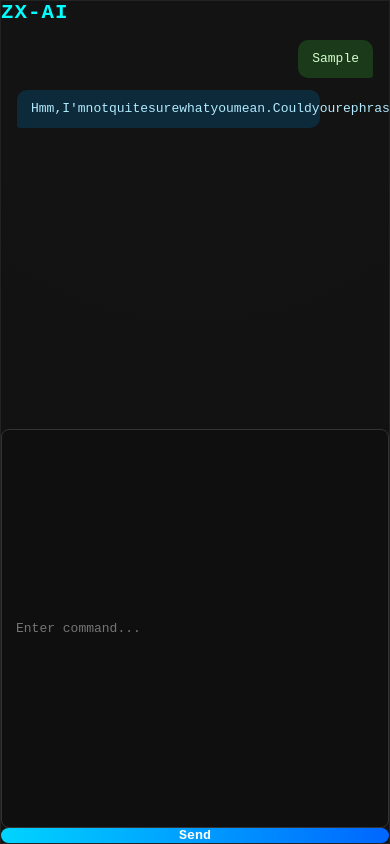
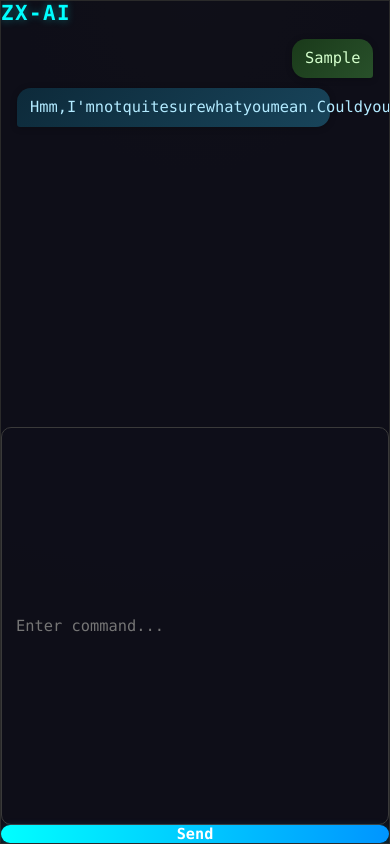
Before and after one commit to zxkuhl/Test-for-possible-ai, a plain HTML site: page index.html in a window 390 px wide. Both pictures are taken after typing "Sample" into the empty fields and a click on the button "Send". Drawn offline with Linux system fonts and the light colour scheme.

Commit message:
Refactor CSS for better design and responsiveness
Updated styles for improved aesthetics and layout.

```diff
--- a/style.css
+++ b/style.css
@@ -2,7 +2,7 @@
   box-sizing: border-box;
   margin: 0;
   padding: 0;
-  font-family: monospace;
+  font-family: 'JetBrains Mono', 'Fira Code', 'Consolas', monospace;
 }
 
 html, body {
@@ -11,113 +11,153 @@
 }
 
 body {
-  background: radial-gradient(circle at top, #0a0a0a, #000);
-  color: #eaeaea;
+  background: radial-gradient(circle at top, #0a0a1a, #000);
+  color: #e0e0e0;
   min-height: 100vh;
   display: flex;
   flex-direction: column;
+  overflow: hidden;
 }
 
-/* Main container - takes full available space */
 #ai-container {
   flex: 1;
   display: flex;
   flex-direction: column;
   width: 100%;
-  max-width: 1000px;           /* optional: limit max width on very wide screens */
-  margin: 0 auto;              /* centers when screen is wider than max-width */
-  background: rgba(20, 20, 20, 0.92);
-  border: 1px solid #222;
-  border-radius: 0;            /* remove rounded corners on full-screen */
-  box-shadow: 0 0 40px rgba(0, 255, 255, 0.08);
+  max-width: 960px;           /* reduced from 1100px */
+  margin: 0 auto;
+  background: rgba(15, 15, 25, 0.94);
+  border: 1px solid #2a2a2a;
+  border-radius: 10px;
+  box-shadow: 0 0 50px rgba(0, 212, 255, 0.1);
+  overflow: hidden;
 }
 
-/* Header / Title area */
+/* Header - more compact */
 header {
-  padding: 14px 16px;
+  padding: 12px 16px;
   text-align: center;
-  border-bottom: 1px solid #222;
+  border-bottom: 1px solid #333;
+  background: rgba(0, 0, 0, 0.35);
 }
 
 h1 {
   margin: 0;
-  font-size: 1.6rem;
-  color: cyan;
-  letter-spacing: 1px;
+  font-size: 1.45rem;        /* smaller title */
+  color: #00ffff;
+  letter-spacing: 1.5px;
+  text-shadow: 0 0 8px rgba(0, 255, 255, 0.4);
+  font-weight: 600;
 }
 
-/* Chat messages area - grows to fill space */
+/* Messages area - tighter spacing */
 #chat {
   flex: 1;
   overflow-y: auto;
-  padding: 16px;
+  padding: 14px 16px;
   display: flex;
   flex-direction: column;
-  gap: 12px;
+  gap: 10px;                 /* reduced gap */
+  scrollbar-width: thin;
+  scrollbar-color: #444 #1a1a1a;
 }
 
-/* Message styling */
+#chat::-webkit-scrollbar {
+  width: 6px;
+}
+
+#chat::-webkit-scrollbar-thumb {
+  background: #555;
+  border-radius: 3px;
+}
+
+/* Smaller, tighter messages */
 .message {
-  max-width: 85%;
-  padding: 10px 14px;
-  border-radius: 10px;
-  line-height: 1.4;
+  max-width: 82%;
+  padding: 9px 13px;         /* smaller padding */
+  border-radius: 14px;
+  line-height: 1.38;
+  font-size: 0.96rem;        /* slightly smaller text */
   animation: slideUp 0.35s ease forwards;
   opacity: 0;
+  box-shadow: 0 1px 6px rgba(0,0,0,0.25);
 }
 
 .user {
   align-self: flex-end;
-  background: #1a3a1a;
+  background: linear-gradient(135deg, #1a3a1a, #28502a);
   color: #d4ffcc;
   border-bottom-right-radius: 3px;
 }
 
 .ai {
   align-self: flex-start;
-  background: #0d2a3a;
+  background: linear-gradient(135deg, #0d2a3a, #18445a);
   color: #b2eaff;
   border-bottom-left-radius: 3px;
 }
 
-/* Input area at bottom */
+/* Smaller tails */
+.user::after,
+.ai::after {
+  border-width: 6px;
+}
+
+.user::after {
+  right: -6px;
+  border-top-color: #28502a;
+  border-right-color: #28502a;
+}
+
+.ai::after {
+  left: -6px;
+  border-top-color: #18445a;
+  border-left-color: #18445a;
+}
+
+/* Input area - more compact */
 #input-area {
   padding: 12px 16px;
-  border-top: 1px solid #222;
-  background: rgba(10, 10, 10, 0.7);
+  border-top: 1px solid #2a2a2a;
+  background: rgba(10, 10, 20, 0.85);
   display: flex;
   gap: 10px;
+  align-items: center;
 }
 
 input {
   flex: 1;
-  padding: 12px 14px;
-  background: #0f0f0f;
-  border: 1px solid #333;
+  padding: 11px 14px;        /* smaller */
+  background: rgba(15, 15, 25, 0.85);
+  border: 1px solid #3a3a3a;
   color: white;
-  border-radius: 8px;
-  font-size: 1rem;
+  border-radius: 10px;
+  font-size: 0.96rem;
   outline: none;
+  transition: all 0.2s ease;
 }
 
 input:focus {
-  border-color: #00d4ff;
-  box-shadow: 0 0 0 3px rgba(0, 212, 255, 0.15);
+  border-color: #00ffff;
+  box-shadow: 0 0 0 3px rgba(0, 255, 255, 0.18);
 }
 
 button {
-  padding: 0 24px;
-  background: linear-gradient(90deg, #00d4ff, #0066ff);
+  padding: 0 20px;           /* narrower button */
+  min-width: 80px;
+  background: linear-gradient(90deg, #00ffff, #0095ff);
   border: none;
-  border-radius: 8px;
+  border-radius: 10px;
   color: white;
-  font-weight: bold;
+  font-weight: 600;
+  font-size: 0.95rem;
   cursor: pointer;
-  transition: all 0.15s ease;
+  transition: all 0.18s ease;
+  box-shadow: 0 3px 10px rgba(0, 212, 255, 0.25);
 }
 
 button:hover {
-  box-shadow: 0 0 20px rgba(0, 212, 255, 0.5);
+  box-shadow: 0 5px 16px rgba(0, 212, 255, 0.5);
   transform: translateY(-1px);
 }
 
@@ -129,22 +169,33 @@
 @keyframes slideUp {
   from {
     opacity: 0;
-    transform: translateY(12px);
+    transform: translateY(16px) scale(0.97);
   }
   to {
     opacity: 1;
-    transform: translateY(0);
+    transform: translateY(0) scale(1);
   }
 }
 
-@keyframes blink {
-  50% { opacity: 0.35; }
+/* Thinking indicator */
+#thinking {
+  font-size: 0.88rem;
+  color: #888;
+  padding: 0 16px 10px;
+  animation: blink 1.4s infinite;
+  align-self: flex-start;
 }
 
-/* Optional: thinking indicator */
-#thinking {
-  font-size: 0.9rem;
-  color: #777;
-  padding: 0 16px 12px;
-  animation: blink 1.4s infinite;
+/* Mobile adjustments */
+@media (max-width: 768px) {
+  #ai-container {
+    border-radius: 0;
+    max-width: none;
+  }
+  .message {
+    max-width: 88%;
+  }
+  h1 {
+    font-size: 1.3rem;
+  }
 }
```
